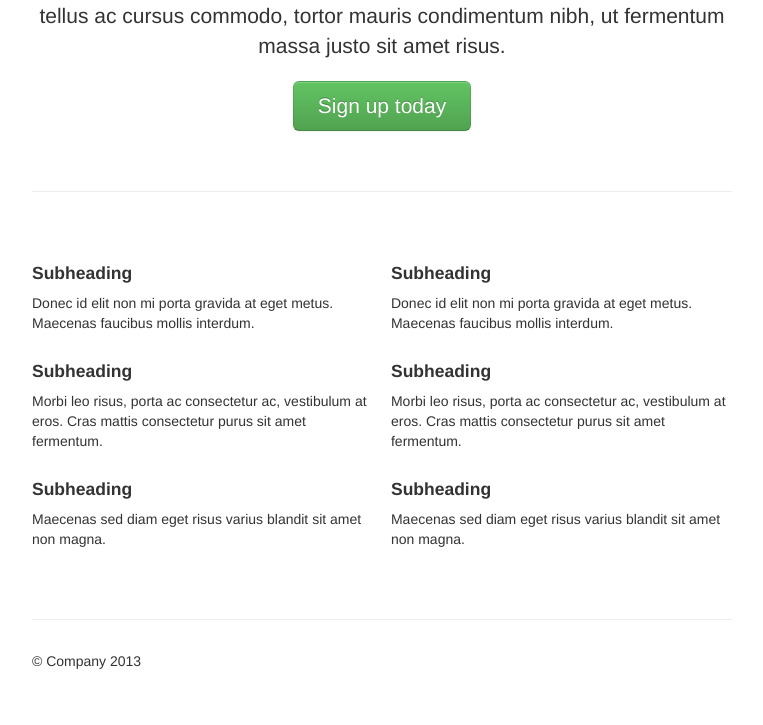
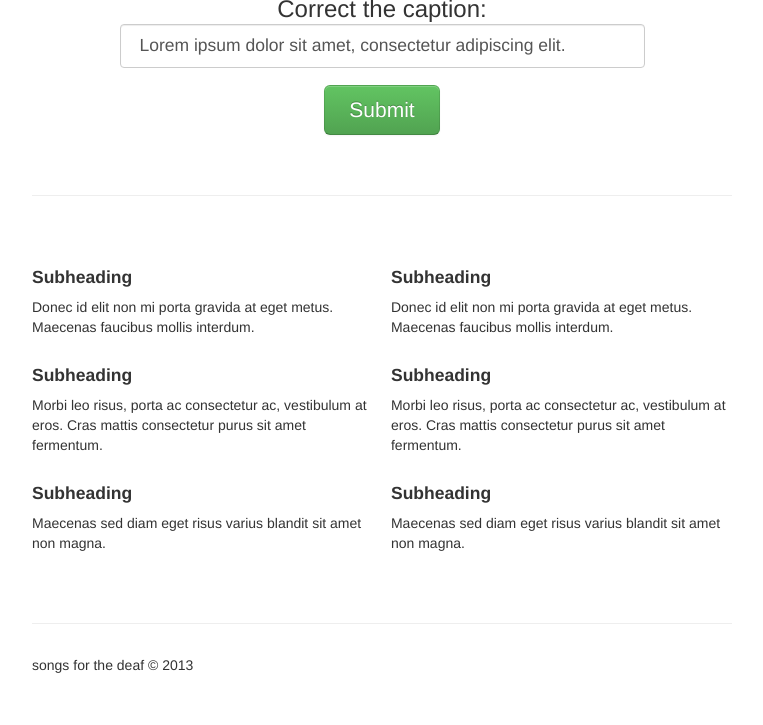
Before and after one commit to elginbreeze/Hack4Good, a PHP site: page /marketingpage.html in a window 1280 px wide. Shown: the part 506-1231 px from the top of the page, without its empty margins (258-1021 px from the left). Before the commit the page ends 1175 px from the top, so only its background shows below. Run offline with PHP 8.4, Linux system fonts and the light colour scheme.

Commit message:
basic frontend

```diff
--- a/micro-vulenteer-game/css/layout.css
+++ b/micro-vulenteer-game/css/layout.css
@@ -33,3 +33,20 @@
 .marketing p + h4 {
 margin-top: 28px;
 }
+
+#video {
+    padding-bottom: 2em;
+}
+
+input[class="input-large"] {
+    width: 30em;
+    height: 2.5em;
+    margin-bottom: 1em;
+    line-height: 30px;
+    padding: 11px 19px;
+    font-size: 17.5px;
+}
+
+form label {
+    font-size: 24px;
+}
--- a/micro-vulenteer-game/json/video.json
+++ b/micro-vulenteer-game/json/video.json
@@ -2,28 +2,10 @@
     "video": {
         "url": "http://www.youtube.com/embed/okqEVeNqBhc",
         "subject": "math",
-        "captions": [
-            {
-                "startpoint": "120",
-                "endpoint": "180",
-                "accuracy": 85,
-                "language": "english",
-                "caption": "Lorem ipsum dolor sit amet, consectetur adipiscing elit. Sed fringilla bibendum aliquet. Curabitur ultricies tellus tempor quam "
-            },
-            {
-                "startpoint": "240",
-                "endpoint": "130",
-                "accuracy": 80,
-                "language": "english",
-                "caption": "Lorem ipsum dolor sit amet, consectetur adipiscing elit. Sed fringilla bibendum aliquet. Curabitur ultricies tellus tempor quam "
-            },
-            {
-                "startpoint": "240",
-                "endpoint": "130",
-                "accuracy": 60,
-                "language": "english",
-                "caption": "Lorem ipsum dolor sit amet, consectetur adipiscing elit. Sed fringilla bibendum aliquet. Curabitur ultricies tellus tempor quam "
-            }
-        ]
+        "startpoint": "120",
+        "endpoint": "180",
+        "accuracy": 85,
+        "language": "english",
+        "caption": "Lorem ipsum dolor sit amet, consectetur adipiscing elit. "
     }
 }
--- a/micro-vulenteer-game/marketingpage.html
+++ b/micro-vulenteer-game/marketingpage.html
@@ -1,6 +1,6 @@
 <html lang="en"><head>
     <meta charset="utf-8">
-    <title>Template · Bootstrap</title>
+    <title>MVG · Micro Volenteer Game</title>
     <meta name="viewport" content="width=device-width, initial-scale=1.0">
     <meta name="description" content="">
     <meta name="author" content="">
@@ -16,7 +16,7 @@
     <![endif]-->
 
     <!-- Fav and touch icons -->
-    <link rel="shortcut icon" href="../assets/ico/favicon.png">
+    <link rel="shortcut icon" href="favicon.ico">
   </head>
 
   <body>
@@ -29,15 +29,22 @@
           <li><a href="#">About</a></li>
           <li><a href="#">Contact</a></li>
         </ul>
-        <h3 class="muted">Project name</h3>
+        <h3 class="muted">Micro Volenteer Game</h3>
       </div>
 
       <hr>
 
       <div class="jumbotron">
         <iframe width="420" height="315" src="" frameborder="0" id="video"></iframe>
-        <p class="lead">Cras justo odio, dapibus ac facilisis in, egestas eget quam. Fusce dapibus, tellus ac cursus commodo, tortor mauris condimentum nibh, ut fermentum massa justo sit amet risus.</p>
-        <a class="btn btn-large btn-success" href="#">Sign up today</a>
+        <div class="bs-example">
+            <form role="form">
+              <div class="form-group">
+                <label for="captionCorrection">Correct the caption:</label>
+                <input type="text" class="input-large" id="captionCorrection" placeholder="">
+              </div>
+              <button type="submit" class="btn btn-large btn-success">Submit</button>
+            </form>
+          </div>
       </div>
 
       <hr>
@@ -66,10 +73,12 @@
         </div>
       </div>
 
+
+
       <hr>
 
       <div class="footer">
-        <p>© Company 2013</p>
+        <p id="footertext">songs for the deaf © 2013</p>
       </div>
 
     </div> <!-- /container -->
@@ -80,8 +89,10 @@
     $( document ).ready(function() {
             $.getJSON('./json/video.json', function(data) {
                 console.log( data.video.url );
-                var youtubeLink = data.video.url + "?rel=0&start=" + data.video.captions[0].startpoint + "&end=" + data.video.captions[0].endpoint  + "&autoplay=0";
+                var youtubeLink = data.video.url + "?rel=0&start=" + data.video.startpoint + "&end=" + data.video.endpoint  + "&autoplay=0";
                 $("#video").attr("src", youtubeLink);
+                console.log(data.video.caption);
+                $( "#captionCorrection" ).val( data.video.caption );
 
             });
     });
```
Also changed, not shown: micro-vulenteer-game/json/video2.json (added, +11 -0 lines), micro-vulenteer-game/json/video3.json (added, +11 -0 lines), micro-vulenteer-game/favicon.ico (added). Lines whose indentation alone changed are shown as unchanged.
